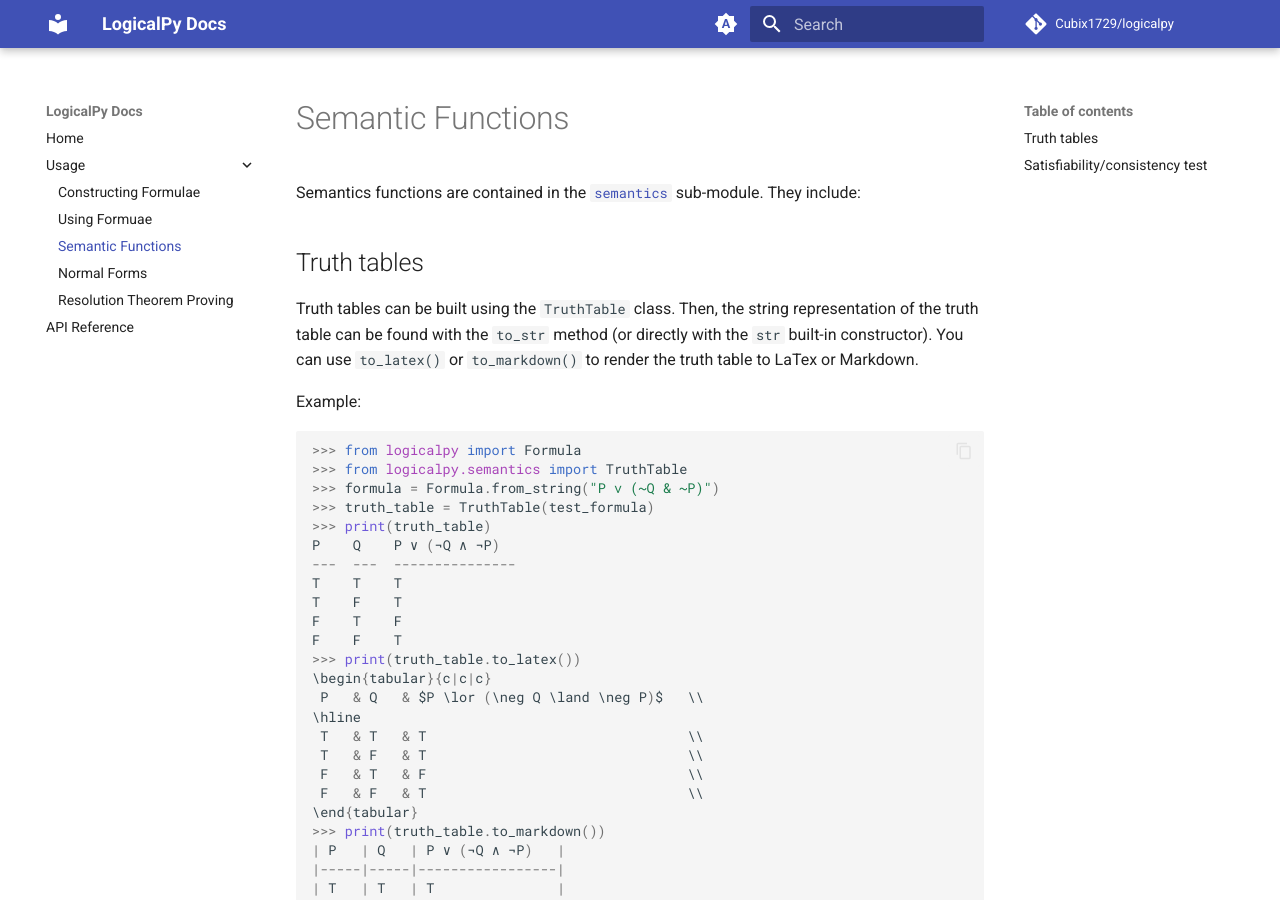
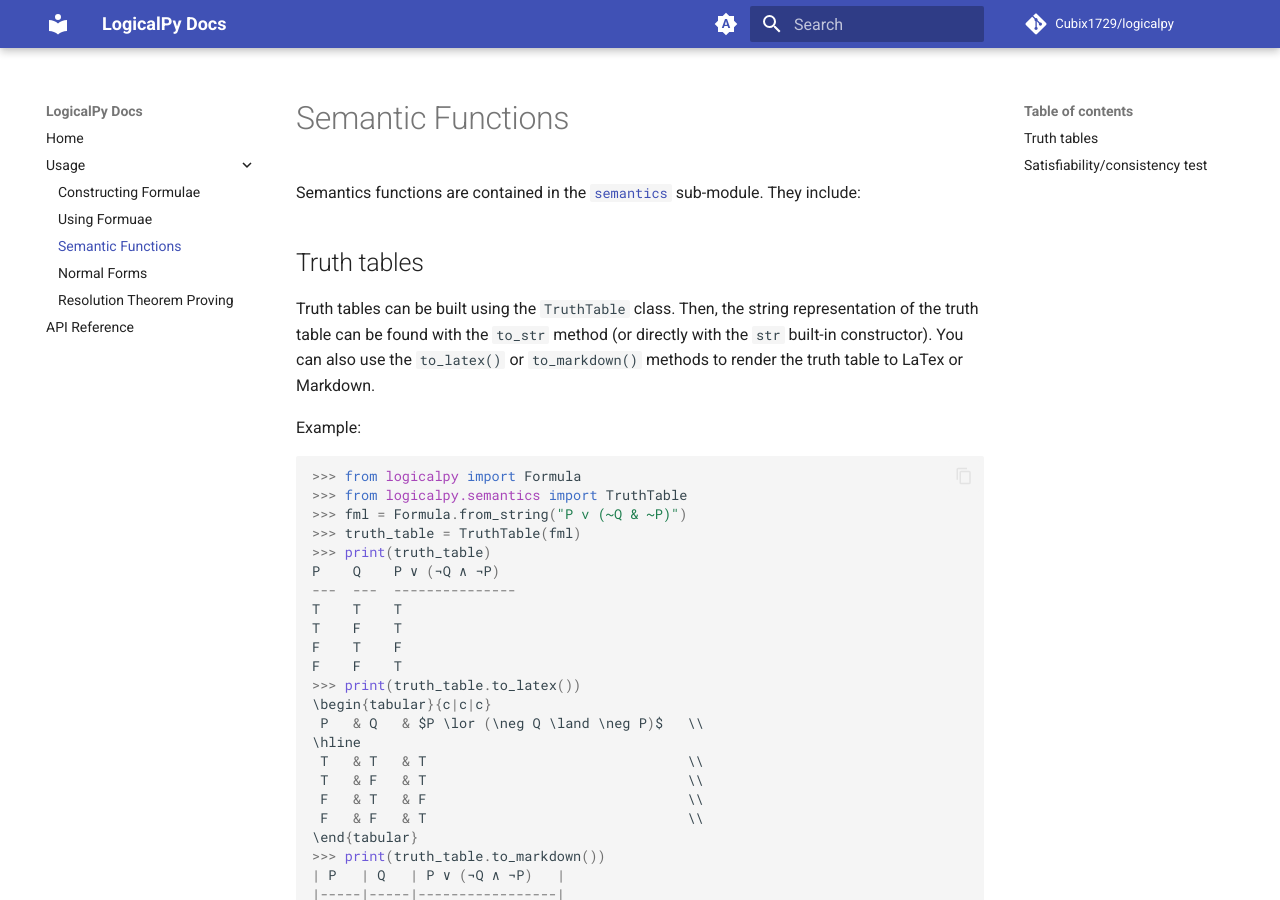
Before and after one commit to Cubix1729/logicalpy, an MkDocs documentation site: the page built from docs/usage/semantic-functions.md, in a window 1280 px wide and 900 px high. Built offline with MkDocs 1.6.1 and Material for MkDocs 9.7.7, drawn with Linux system fonts in a browser that asks for light colours; comment, search, counter and statistics services are not loaded.

````diff
--- a/docs/usage/semantic-functions.md
+++ b/docs/usage/semantic-functions.md
@@ -6,15 +6,15 @@ Semantics functions are contained in the [`semantics`](../api-reference/logicalp
 
 Truth tables can be built using the `TruthTable` class. Then, the string representation of the truth table
 can be found with the `to_str` method (or directly with the `str` built-in constructor).
-You can use `to_latex()` or `to_markdown()` to render the truth table to LaTex or Markdown.
+You can also use the `to_latex()` or `to_markdown()` methods to render the truth table to LaTex or Markdown.
 
 Example:
 
 ```python
 >>> from logicalpy import Formula
 >>> from logicalpy.semantics import TruthTable
->>> formula = Formula.from_string("P v (~Q & ~P)")
->>> truth_table = TruthTable(test_formula)
+>>> fml = Formula.from_string("P v (~Q & ~P)")
+>>> truth_table = TruthTable(fml)
 >>> print(truth_table)
 P    Q    P ∨ (¬Q ∧ ¬P)
 ---  ---  ---------------
````
Also changed, not shown: README.md (+6 -1 lines), docs/index.md (+6 -1 lines).
